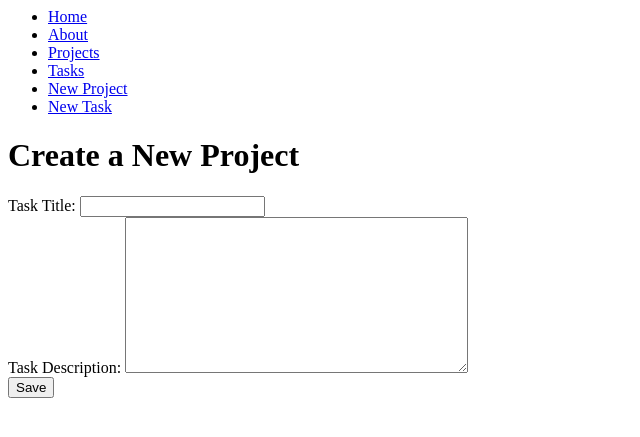
After one commit to Karel95/curso_de_django, a Django app: page /create_project/ in a window 1280 px wide. The commit adds this page. Shown: the top 437 px of the page, without its empty margins (0-640 px from the left). Run offline with Django 5.2, Linux system fonts and the light colour scheme.

Commit message:
updating

```diff
--- a/myapp/forms.py
+++ b/myapp/forms.py
@@ -1,4 +1,8 @@
 from django import forms
+
+class CreateNewProject(forms.Form):
+  title = forms.CharField(label='Task Title', max_length=100)
+  description = forms.CharField(label='Task Description', widget=forms.Textarea)
 
 class CreateNewTask(forms.Form):
   title = forms.CharField(label='Task Title', max_length=100)
--- /dev/null
+++ b/myapp/templates/create_project.html
@@ -0,0 +1,12 @@
+{% extends 'layouts/base.html' %}
+
+{% block content %}
+  <h1>Create a New Project</h1>
+
+  <!-- Aquí va el formulario de creación de tareas -->
+  <form method="POST" action="">
+    {% csrf_token %}
+    {{form}}
+    <button>Save</button>
+  </form>
+{% endblock %}
--- a/myapp/templates/layouts/base.html
+++ b/myapp/templates/layouts/base.html
@@ -4,6 +4,7 @@
     <li><a href="/about">About</a></li>
     <li><a href="/projects">Projects</a></li>
     <li><a href="/tasks">Tasks</a></li>
+    <li><a href="/create_project">New Project</a></li>
     <li><a href="/create_task">New Task</a></li>
   </ul>
 </nav>
--- a/myapp/urls.py
+++ b/myapp/urls.py
@@ -9,5 +9,6 @@ urlpatterns = [
     path('project/<int:id>', views.project),
     path('tasks/', views.tasks),
     path('task/<int:id>', views.task),
+    path('create_project/', views.create_project),
     path('create_task/', views.create_task),
 ]
--- a/myapp/views.py
+++ b/myapp/views.py
@@ -1,7 +1,7 @@
 from django.shortcuts import get_object_or_404, render, redirect
 from django.http import HttpResponse, JsonResponse
 from .models import Project, Task
-from .forms import CreateNewTask
+from .forms import CreateNewTask, CreateNewProject
 
 
 # Create your views here.
@@ -43,12 +43,23 @@ def task(request, id):
   task = get_object_or_404(Task, id=id)
   return HttpResponse("<h1>Task: %s </h1>" % task.title)
 
+def create_project(request):
+  if request.method == 'GET':
+    return render(request, 'create_project.html', {
+    'form': CreateNewProject()
+  })
+  else:
+    Project.objects.create(
+      title=request.POST['title'],
+      description=request.POST['description']
+    )
+    return redirect('/projects/')
+
 def create_task(request):
   if request.method == 'GET':
     return render(request, 'create_task.html', {
     'form': CreateNewTask()
   })
-
   else:
     Task.objects.create(
       title=request.POST['title'],
```
Also changed, not shown: db.sqlite3.
